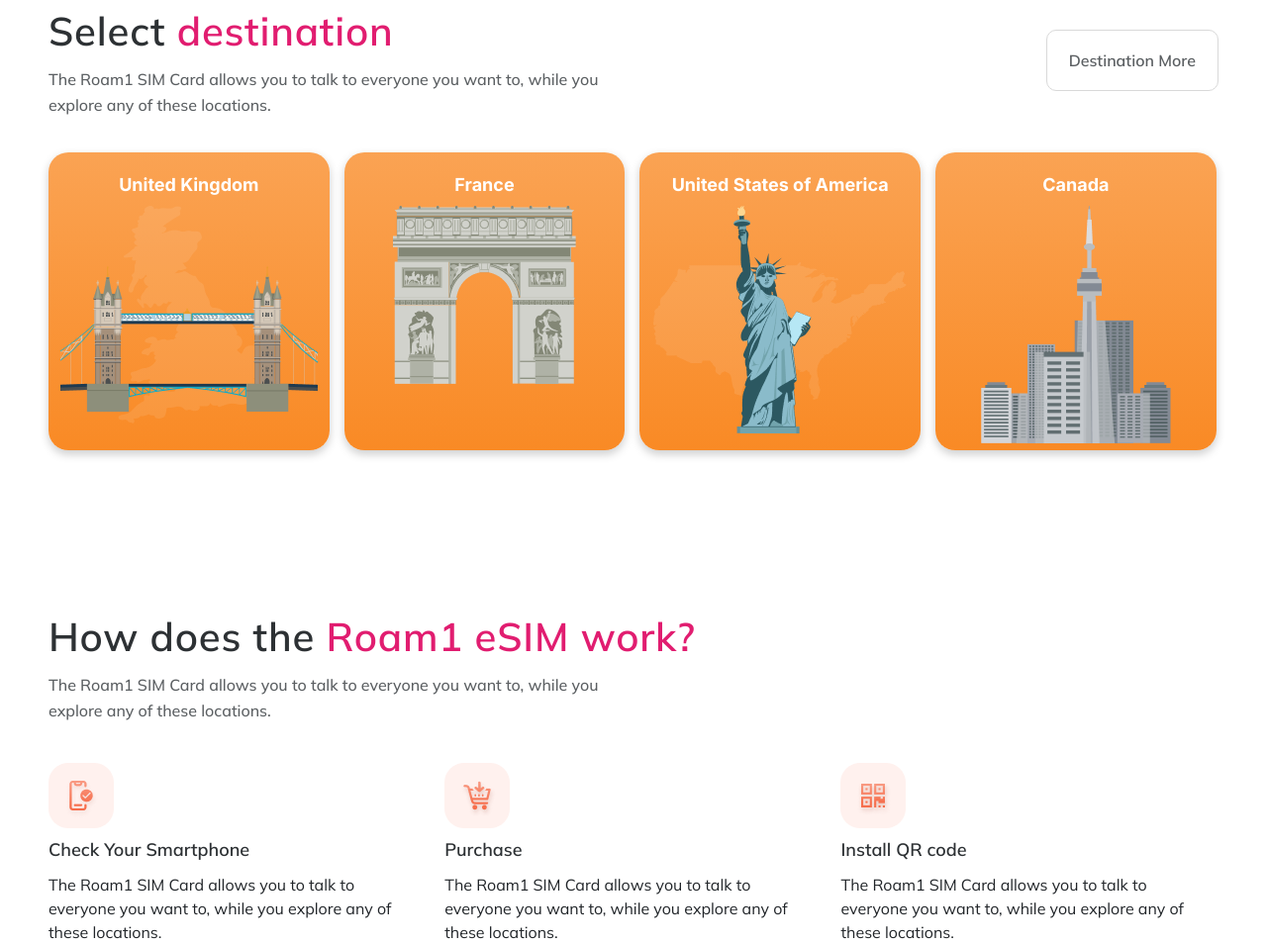
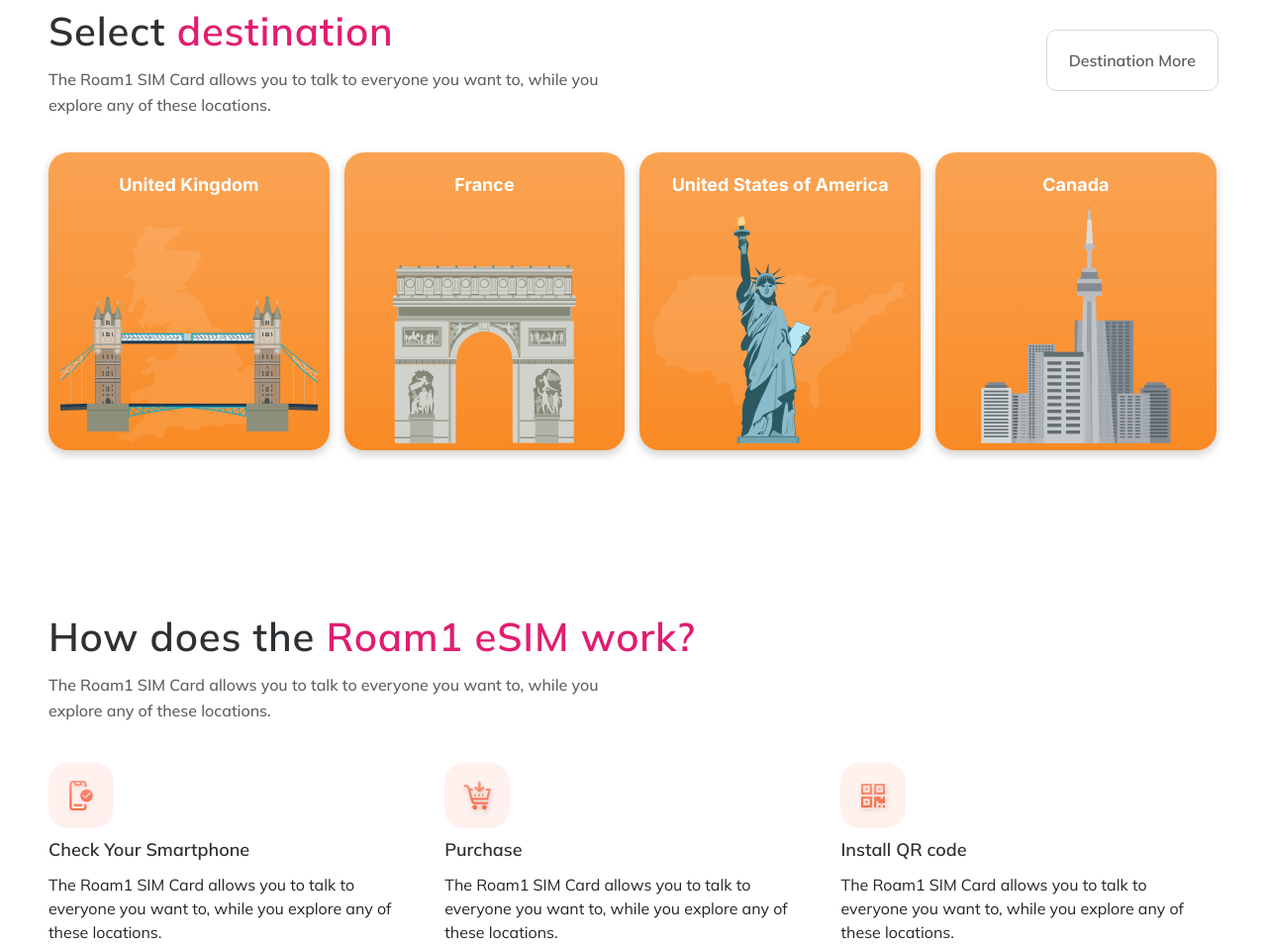
Before and after one commit to shrikantgaur/roamone, a plain HTML site: page index.html in a window 1280 px wide. Shown: the part 1030-1984 px from the top of the page at 99% size. Drawn offline with Linux system fonts and the light colour scheme.

Commit message:
Fixed select destination images

```diff
--- a/assets/css/style.css
+++ b/assets/css/style.css
@@ -440,6 +440,18 @@
     text-align: right;
 }
 
+.destination-section  .location-inner {
+    display: flex;
+    flex-wrap: wrap;
+    align-items: flex-end;
+    justify-content: center;
+    height: 100%;
+}
+
+.destination-section  .location-title-box {
+    align-self: self-start;
+}
+
 .destination-section .location-item {
     width: 24%;
     background: linear-gradient(180deg, rgba(249, 138, 37, 0.79) 0%, #F98A25 100%);
@@ -475,6 +487,7 @@
 
 .location-item:nth-child(2):before {
     background-image: url(file:///var/www/html/roam/images/air-dest-bg.png);
+    top:60px;
 }
 
 .location-item:nth-child(3):before {
@@ -483,6 +496,7 @@
 
 .location-item:nth-child(4):before {
     background-image: url(file:///var/www/html/roam/images/canda-air-icon.png);
+    right: 0;
 }
 
 .location-item:before {
```
